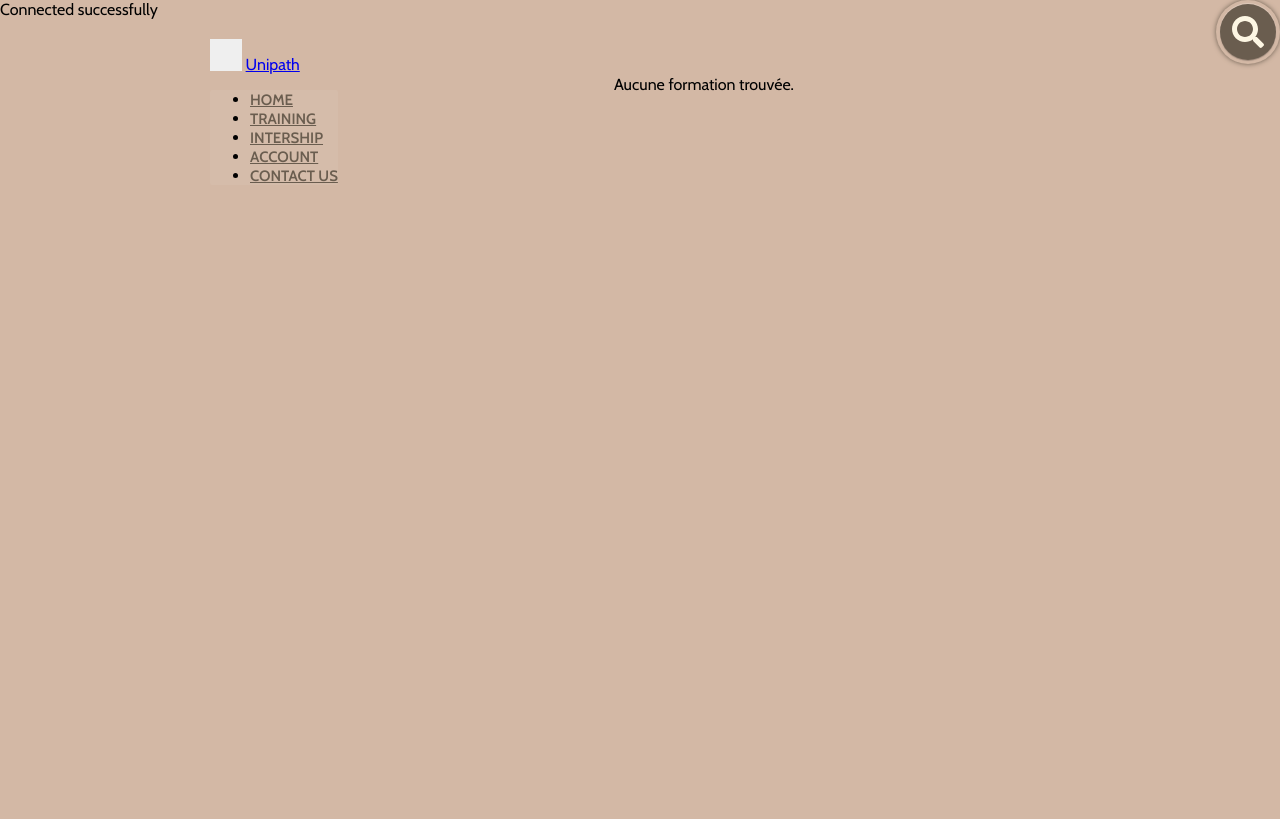
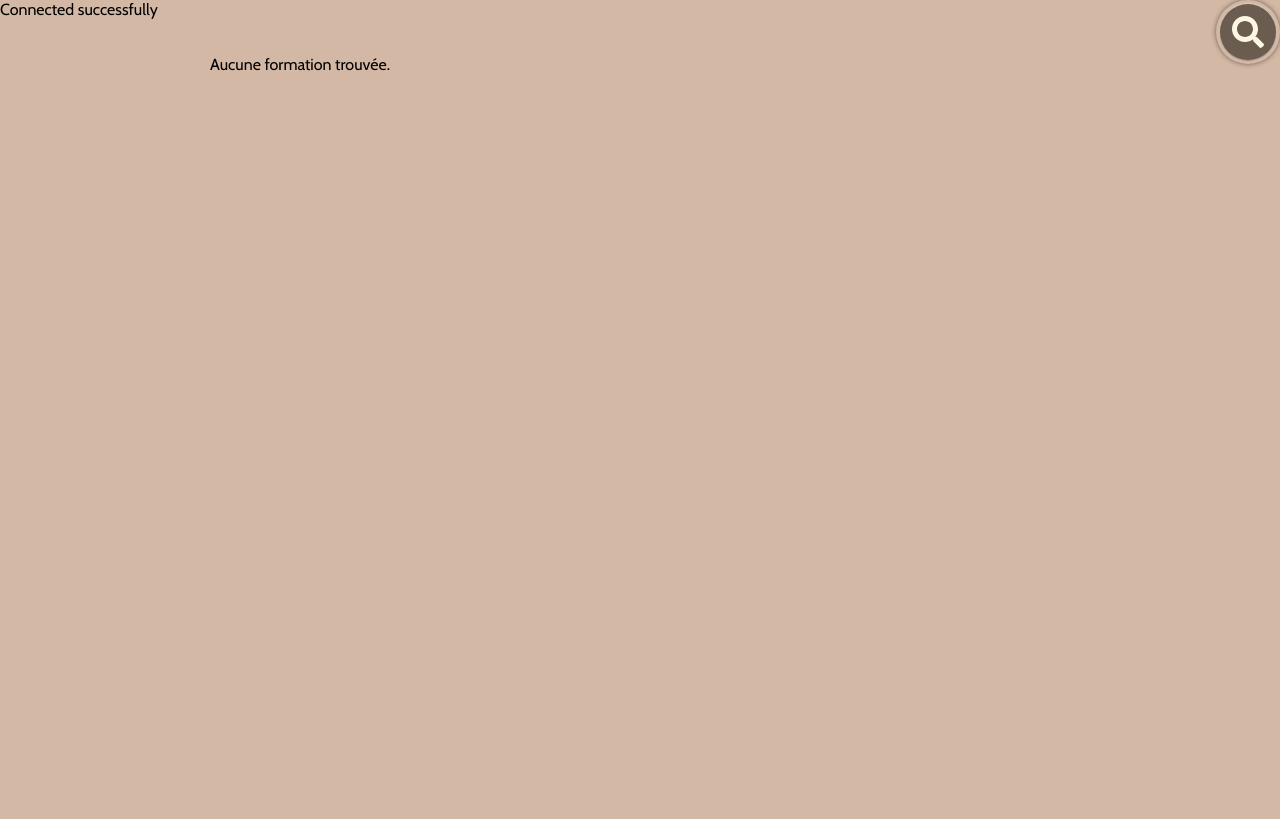
Before and after one commit to celestial-unit/Projet_web_2A_societe, a PHP site: page /search1.php in a window 1280 px wide. Run offline with PHP 8.4, Linux system fonts and the light colour scheme; data that the repository does not hold is empty.

Commit message:
correction

```diff
--- a/views/search1.php
+++ b/views/search1.php
@@ -41,33 +41,7 @@ if ($result->rowCount() > 0) {
             <i class='fa fa-search'></i>
         </a>
     </div>
-    <div class="jumbotron">
-    <div class="container">
-      <nav class="navbar navbar-default" role="navigation">
-        <div class="container-fluid">
-          <!-- Brand and toggle get grouped for better mobile display -->
-          <div class="navbar-header">
-            <button type="button" class="navbar-toggle" data-toggle="collapse" data-target="#bs-example-navbar-collapse-1">
-              <span class="sr-only">Toggle navigation</span>
-              <span class="icon-bar"></span>
-              <span class="icon-bar"></span>
-              <span class="icon-bar"></span>
-            </button>
-            <a class="navbar-brand" href="#">Unipath</a>
-          </div>
 
-          <div class="collapse navbar-collapse" id="bs-example-navbar-collapse-1">
-            <ul class="nav navbar-nav">
-              <li class="active"><a href="#">Home</a></li>
-              <li><a href="emna.php">Training</a></li>
-              <li><a href="#">Intership</a></li>
-              <li><a href="../signIn/signIn.html">Account</a></li>
-              <li><a href="#">Contact Us</a></li>
-            </ul>
-
-          </div><!-- /.navbar-collapse -->
-        </div><!-- /.container-fluid -->
-      </nav>
 
         <div id="messageContainer"></div>
         <!-- Ajout de la div pour contenir les cartes -->
@@ -154,7 +128,6 @@ function displayResults(data) {
             var cardHtml = '<div class="card">';
             cardHtml += '<div class="card-details">';
             cardHtml += '<p class="text-title">' + card['Nom'] + '</p>';
-            cardHtml += '<p class="text-body">' + card['nbheures'] + '</p>';
             cardHtml += '<p class="text-body">' + card['datedebut'] + '</p>';
             cardHtml += '</div>';
             cardHtml += '<a href="viewmore.php?id=' + card['id_formation'] + '" class="card-button">More info</a>';
```
Also changed, not shown: cs.jpg (deleted), cyber.jpg (added), python.jpg (deleted), python.png (added).
